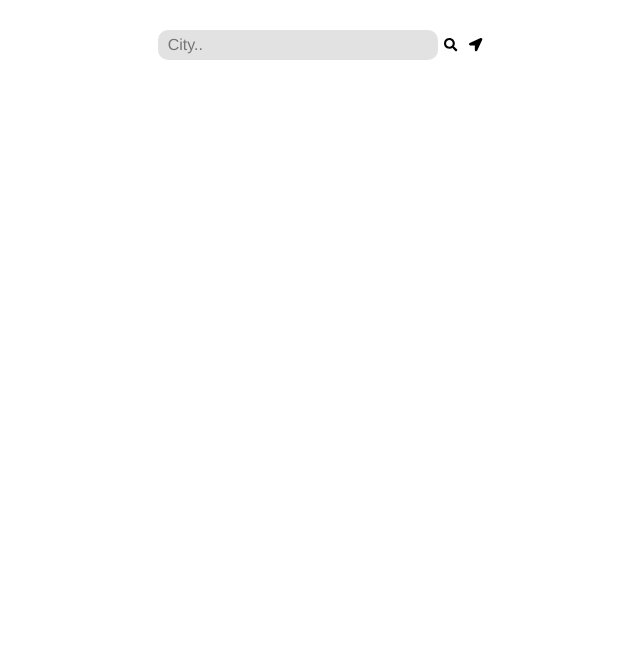
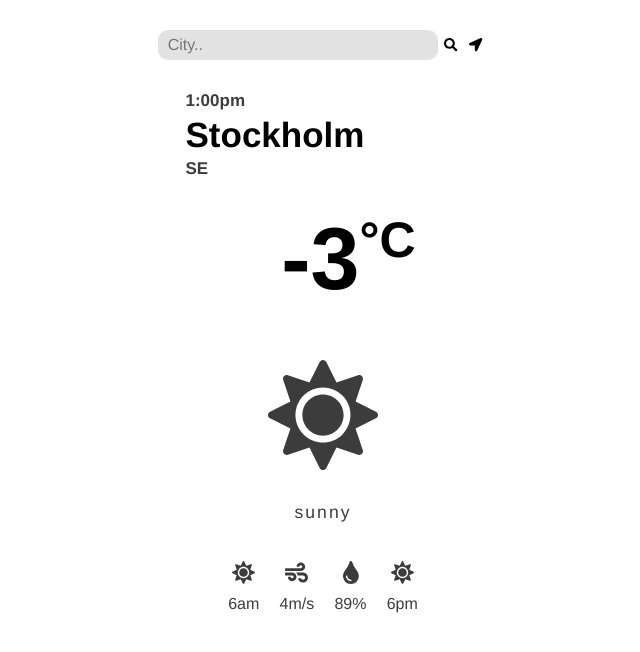
Before and after one commit to esraod/08-weather-app-esraod, a React (Create React App) app: page / in a window 1280 px wide. Shown: the top 652 px of the page, without its empty margins (317-957 px from the left). Built offline with nearby package versions, Linux system fonts and the light colour scheme.

Commit message:
:zap::art: Fixed the Today weather content,elems, and styling

```diff
--- a/src/App.css
+++ b/src/App.css
@@ -51,3 +51,98 @@ button {
   border: none;
   background: none;
 }
+
+
+
+
+.weather-content {
+  width: fit-content;
+  display: flex;
+  flex-flow: column;
+  justify-content: space-between;
+  margin: auto;
+  flex-wrap: wrap;
+  color: #3c3c3c;
+}
+
+.flex-one {
+  align-content: center;
+}
+
+.flex-two {
+  margin: 0 25px 0 25px;
+  align-content: center;
+  width: 225px;
+}
+
+.flex-three {
+  margin: auto;
+  flex-flow: row;
+  display:flex;
+  justify-content: space-evenly;
+  width: 230px;
+  margin-top: 20px;
+}
+
+.time,
+.country {
+  text-transform: capitalize;
+  font-size: 17px;
+  line-height: 1.3;
+  font-weight: bold;
+  text-align: left;
+  margin: 0;
+}
+
+.city {
+  text-transform: capitalize;
+  font-size: 27px;
+  line-height: 1.3;
+  font-weight: bold;
+  text-align: left;
+  margin: 0;
+  font-size: 35px;
+  color:#000;
+}
+
+.temp {
+  font-size: 5.5em;
+  overflow-wrap: unset;
+  width: 230px;
+  line-height: 1;
+  height: 90px;
+  text-align: right;
+  font-weight: 400;
+  margin: 35px 0 50px 0;
+  font-weight: bold;
+  color:#000;
+}
+
+.celsius {
+  font-size: 50px;
+  vertical-align: top;
+  font-weight: 900;
+  font-family: helvetica neue;
+  font-weight: 800;
+}
+
+.icon {
+  font-size: 110px;
+}
+
+.desc {
+  letter-spacing: 2px;
+  padding-top: 3px;
+  font-size: 1.1em;
+}
+
+.weather-item,
+.weather-item-small {
+  text-align: center;
+  font-weight: 200;
+}
+
+.icon-small-desc {
+  font-size: 23px;
+  margin-bottom: 10px;
+}
--- a/src/App.js
+++ b/src/App.js
@@ -14,12 +14,13 @@ library.add(faSearch,faFrown,faTint,faWind, faLocationArrow, faSun,faCircle)
 class App extends Component {
 
 
+
   render() {
     return (
       <div>
         <Search />
-        {/* <Today />
-        <Week /> */}
+        <Today />
+        {/* <Week /> */}
       </div>
     );
   }
--- a/src/components/weather-card/Today.jsx
+++ b/src/components/weather-card/Today.jsx
@@ -0,0 +1,59 @@
+import React from "react";
+
+import { FontAwesomeIcon } from "@fortawesome/react-fontawesome";
+
+const Today = props => (
+
+    <div className="weather-content">
+
+        <div className="flex-one">
+            <div className="weather-item">
+                <p className="weather-value time">1:00pm</p>
+                <p className="weather-value city">Stockholm</p>
+                <p className="weather-value country">SE</p>
+            </div>
+            <div className="weather-item">
+            <h2 className="weather-value temp">-3<span className="celsius">°C</span></h2>
+            </div>
+        </div>
+
+        <div className="flex-two">
+            <div className="weather-item">
+                <div className="weather-value icon">
+                <FontAwesomeIcon className="icon" icon="sun" />{" "}
+                </div>
+            </div>
+            <div className="weather-item">
+                <p className="weather-value desc">sunny</p>
+            </div>
+        </div>
+
+        <div className="flex-three">
+
+            <div className="weather-item-small">
+            <FontAwesomeIcon className="icon-small-desc" icon="sun" />{" "}
+            <div className="wind">6am</div>
+            </div>
+
+            <div className="weather-item-small">
+            <FontAwesomeIcon className="icon-small-desc" icon="wind" />{" "}
+            <div className="wind">4m/s</div>
+            </div>
+
+            <div className="weather-item-small">
+            <FontAwesomeIcon className="icon-small-desc" icon="tint" />
+            <div className="wind">89% </div>
+            </div>
+
+            <div className="weather-item-small">
+            <FontAwesomeIcon className="icon-small-desc" icon="sun" />
+            <div className="wind">6pm</div>
+            </div>
+
+        </div>
+
+
+    </div>
+)
+
+export default Today;
```
